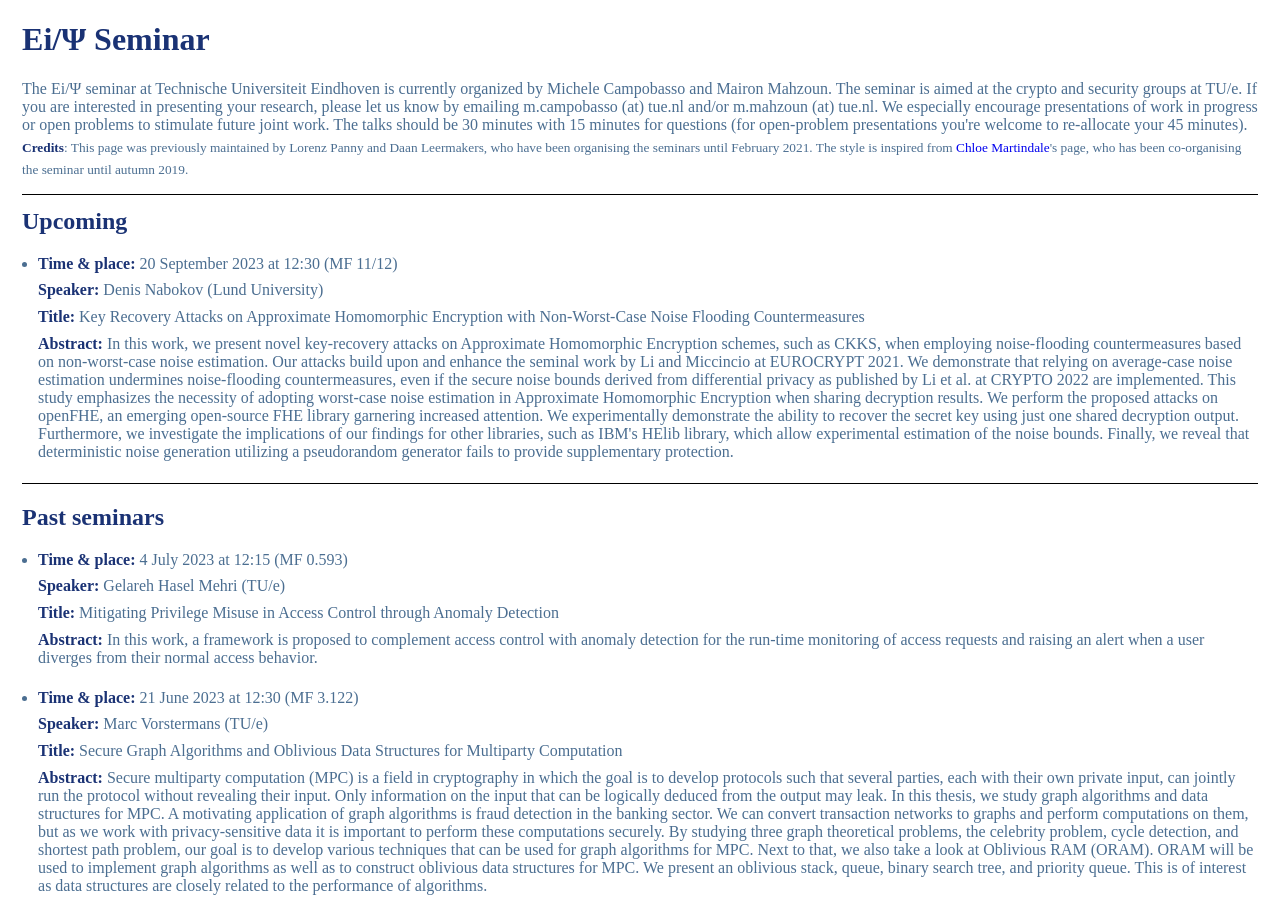
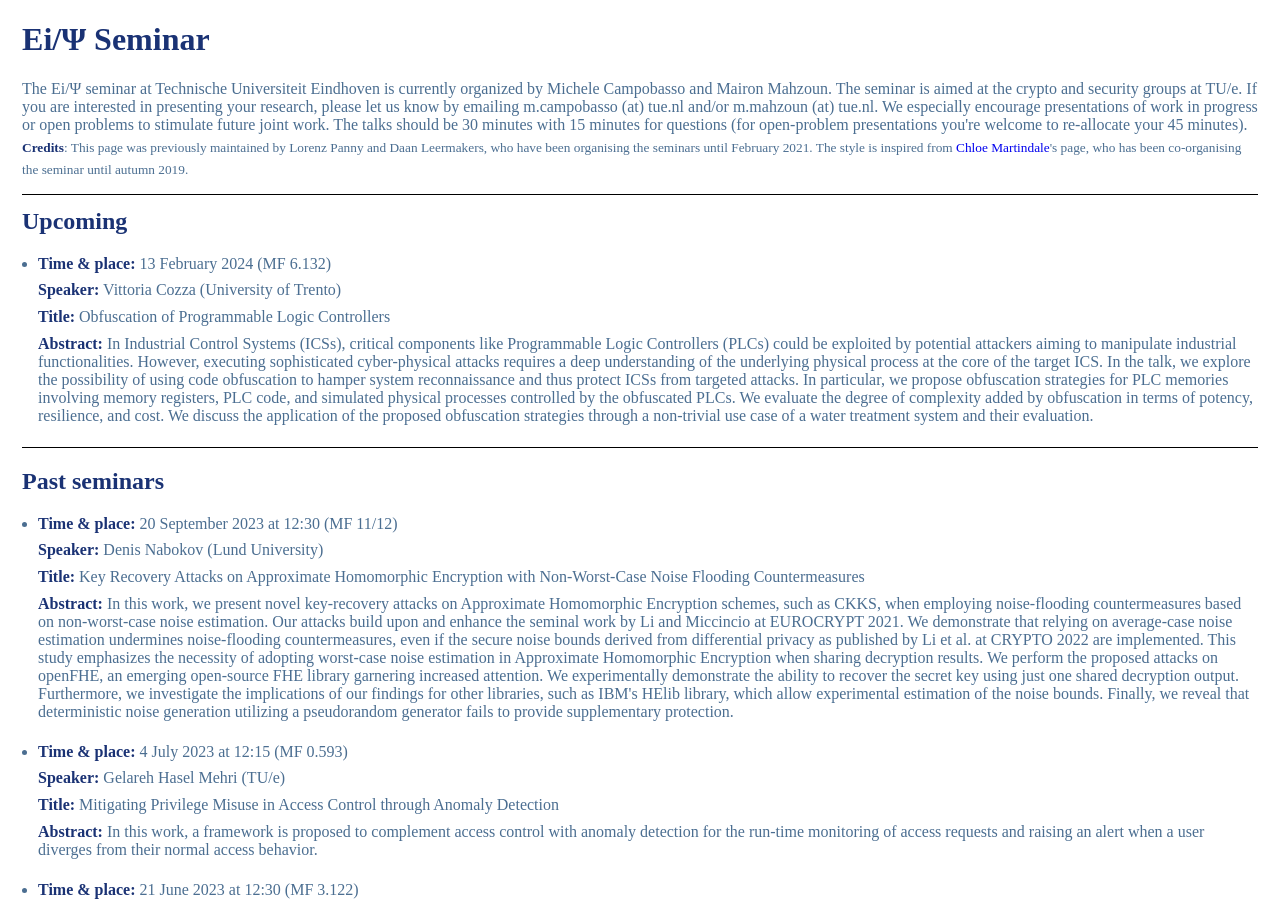
Before and after one commit to michelecampobasso/michelecampobasso.github.io, a Jekyll site: the page eipsi/index.html, which Jekyll copies as it is, in a window 1280 px wide and 900 px high. Built offline with Jekyll 4.4.1, drawn with Linux system fonts in a browser that asks for light colours; some web fonts are replaced; formulas are drawn with MathJax 3.

Commit message:
Update index.html

```diff
--- a/eipsi/index.html
+++ b/eipsi/index.html
@@ -236,6 +236,27 @@ img.MathJax_strut {border: 0!important; padding: 0!important; margin: 0!importan
             <li>
                 <p>
                     <b>Time &amp; place:</b>
+                    13 February 2024 (MF 6.132)
+                </p><p>
+                    <b>Speaker:</b>
+                    Vittoria Cozza (University of Trento)
+                </p><p>
+                    <b>Title:</b>
+                    Obfuscation of Programmable Logic Controllers
+                </p><p>
+                    <b>Abstract:</b>
+                    In Industrial Control Systems (ICSs), critical components like Programmable Logic Controllers (PLCs) could be exploited by potential attackers aiming to manipulate industrial functionalities. However, executing sophisticated cyber-physical attacks requires a deep understanding of the underlying physical process at the core of the target ICS. In the talk, we explore the possibility of using code obfuscation to hamper system reconnaissance and thus protect ICSs from targeted attacks. In particular, we propose obfuscation strategies for PLC memories involving memory registers, PLC code, and simulated physical processes controlled by the obfuscated PLCs. We evaluate the degree of complexity added by obfuscation in terms of potency, resilience, and cost. We discuss the application of the proposed obfuscation strategies through a non-trivial use case of a water treatment system and their evaluation.
+             </li>
+        </ul>
+
+        <hr style="margin-top:1ex;">
+
+        <h2>Past seminars</h2>
+
+        <ul class="spaced-list">
+            <li>
+                <p>
+                    <b>Time &amp; place:</b>
                     20 September 2023 at 12:30 (MF 11/12)
                 </p><p>
                     <b>Speaker:</b>
@@ -248,11 +269,6 @@ img.MathJax_strut {border: 0!important; padding: 0!important; margin: 0!importan
                     In this work, we present novel key-recovery attacks on Approximate Homomorphic Encryption schemes, such as CKKS, when employing noise-flooding countermeasures based on non-worst-case noise estimation. Our attacks build upon and enhance the seminal work by Li and Miccincio at EUROCRYPT 2021. We demonstrate that relying on average-case noise estimation undermines noise-flooding countermeasures, even if the secure noise bounds derived from differential privacy as published by Li et al. at CRYPTO 2022 are implemented. This study emphasizes the necessity of adopting worst-case noise estimation in Approximate Homomorphic Encryption when sharing decryption results. We perform the proposed attacks on openFHE, an emerging open-source FHE library garnering increased attention. We experimentally demonstrate the ability to recover the secret key using just one shared decryption output. Furthermore, we investigate the implications of our findings for other libraries, such as IBM's HElib library, which allow experimental estimation of the noise bounds. Finally, we reveal that deterministic noise generation utilizing a pseudorandom generator fails to provide supplementary protection.
              </li>
         </ul>
-
-        <hr style="margin-top:1ex;">
-
-        <h2>Past seminars</h2>
-
         <ul class="spaced-list">
             <li>
                 <p>
```
